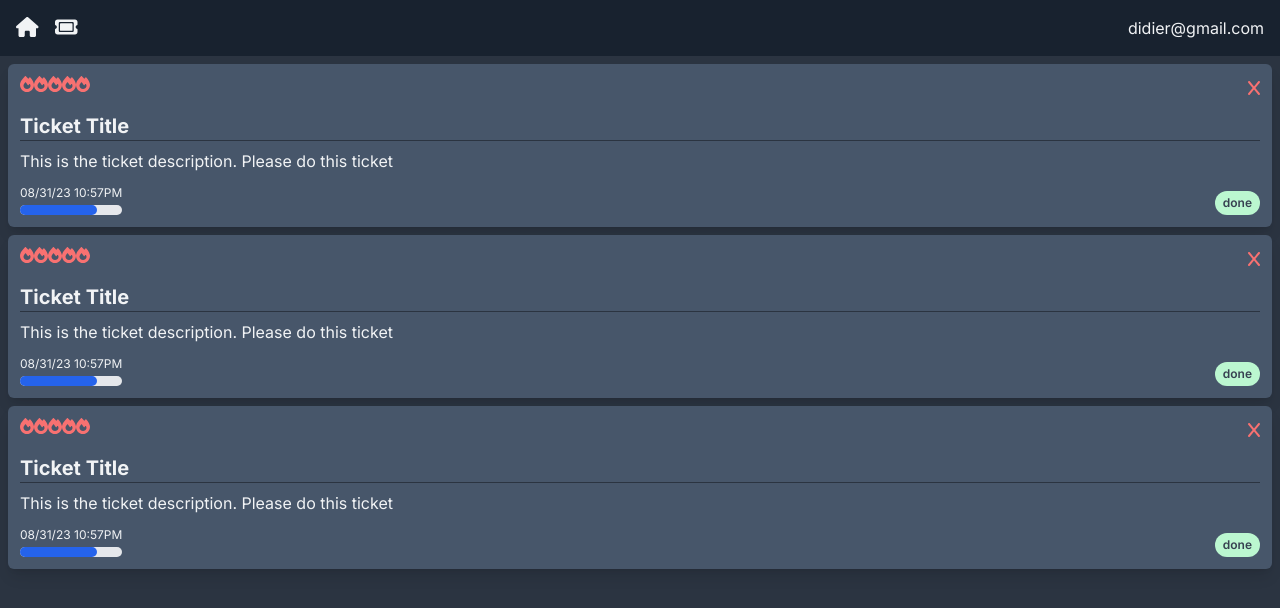
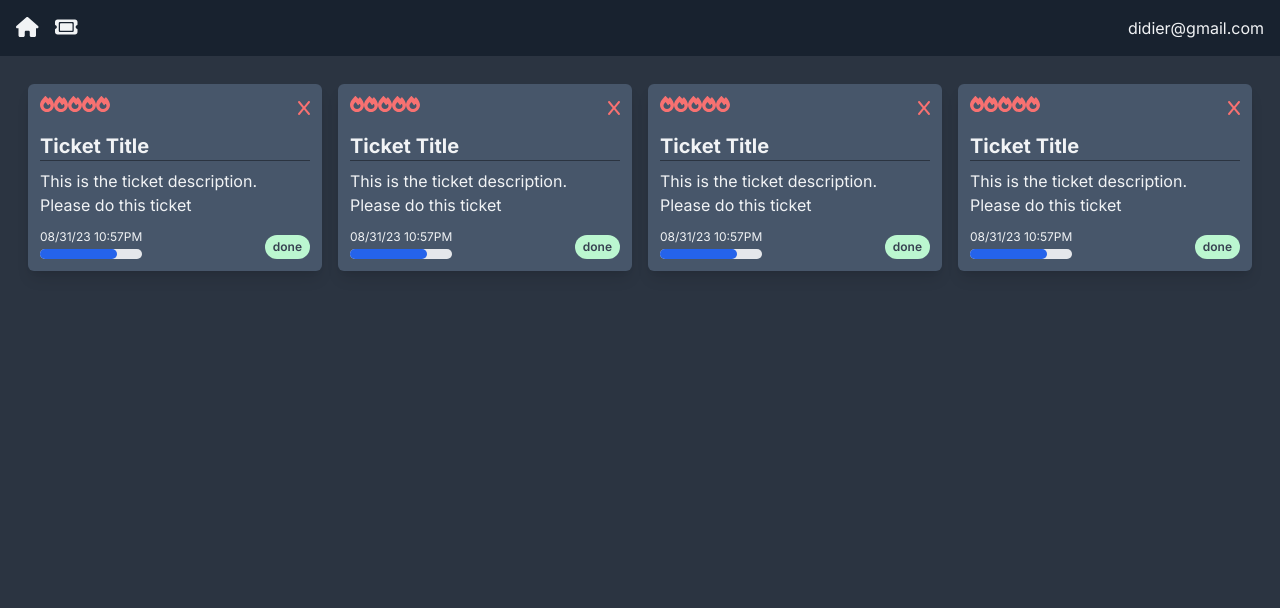
Before and after one commit to didierganthier/ticket-app, a Next.js app: page / in a window 1280 px wide. Shown: the top 608 px of the page. Built offline with nearby package versions, Linux system fonts and the light colour scheme.

Commit message:
Adjust padding and positionning

```diff
--- a/app/page.js
+++ b/app/page.js
@@ -3,10 +3,13 @@
 
 const Dashboard = () => {
   return (
-    <div>
-      <TicketCard />
-      <TicketCard />
-      <TicketCard />
+    <div className='p-5'>
+      <div className='lg:grid grid-cols-2 xl:grid-cols-4'>
+        <TicketCard />
+        <TicketCard />
+        <TicketCard />
+        <TicketCard />
+      </div>
     </div>
   )
 }
```
